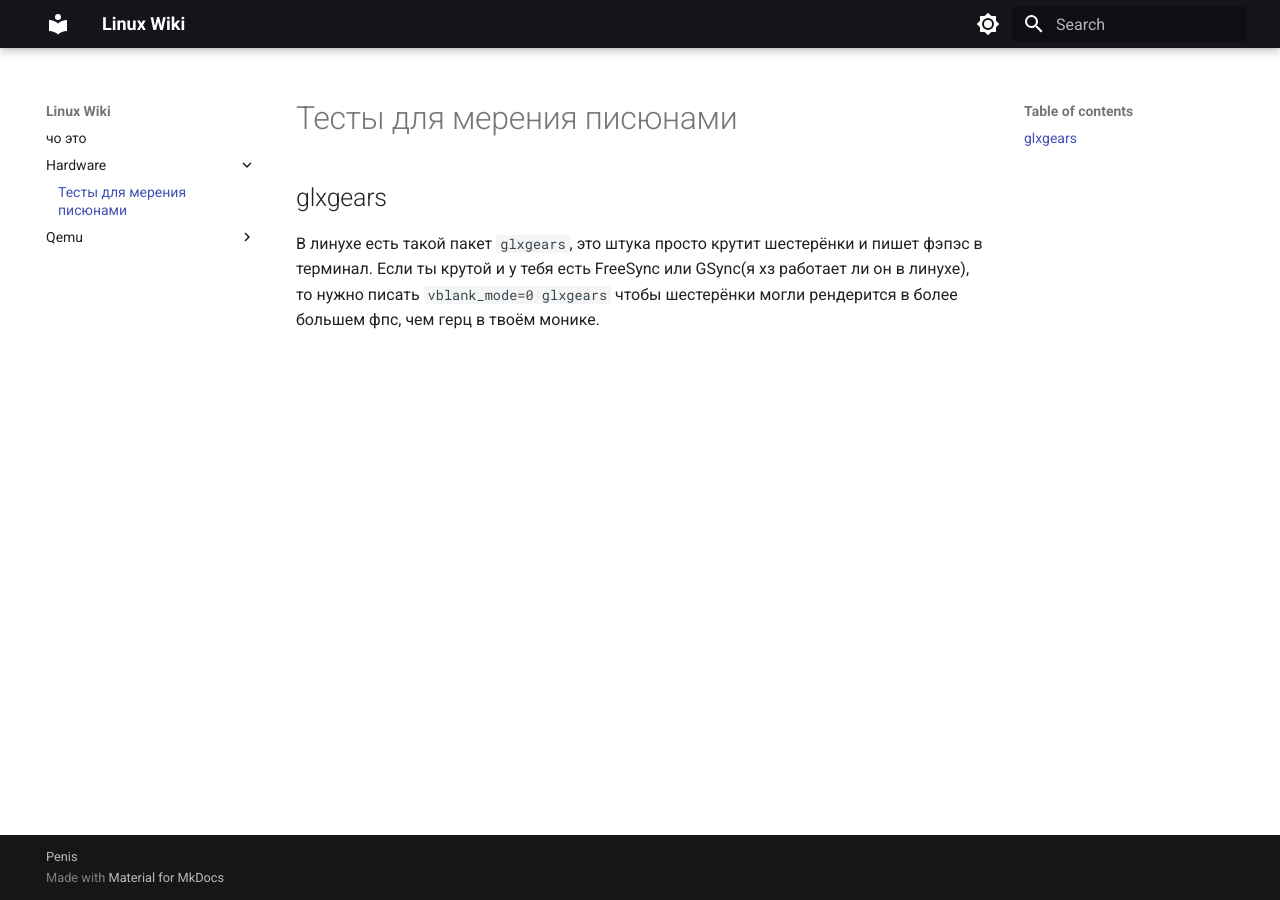
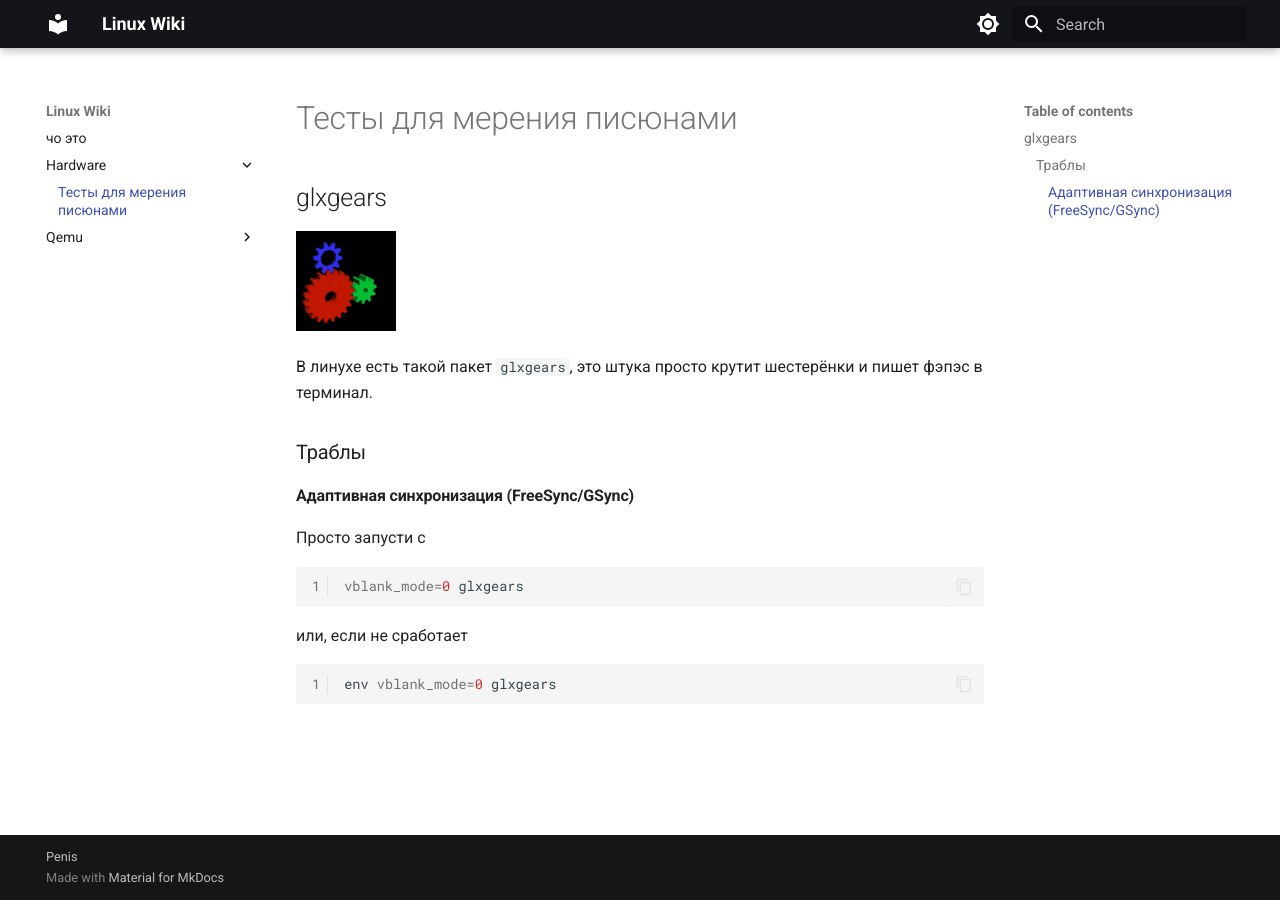
Before and after one commit to nyarkus/lsg, an MkDocs documentation site: the page built from docs/hardware/tests.md, in a window 1280 px wide. Built offline with MkDocs 1.6.1 and Material for MkDocs 9.7.7, drawn with Linux system fonts in a browser that asks for light colours.

Commit message:
glxgears

````diff
--- a/docs/hardware/tests.md
+++ b/docs/hardware/tests.md
@@ -1,5 +1,15 @@
 # Тесты для мерения писюнами
 ## glxgears
+![](glxgears.gif)
+
 В линухе есть такой пакет `glxgears`, это штука просто крутит шестерёнки и пишет фэпэс в терминал.
-Если ты крутой и у тебя есть FreeSync или GSync(я хз работает ли он в линухе), то нужно писать
-`vblank_mode=0 glxgears` чтобы шестерёнки могли рендерится в более большем фпс, чем герц в твоём монике.
+### Траблы
+#### Адаптивная синхронизация (FreeSync/GSync)
+Просто запусти с
+```bash
+vblank_mode=0 glxgears
+```
+или, если не сработает
+```bash
+env vblank_mode=0 glxgears
+```
````
Also changed, not shown: docs/hardware/glxgears.gif (added).
